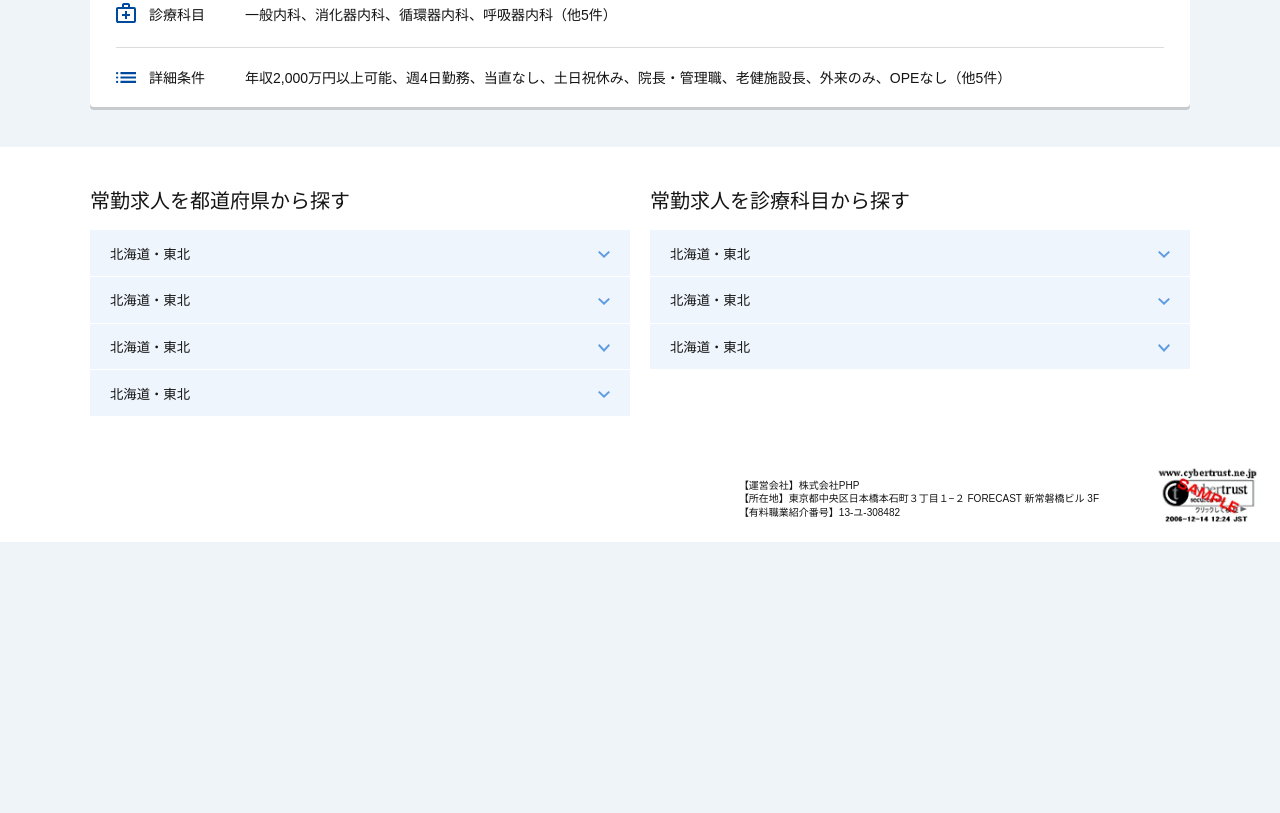
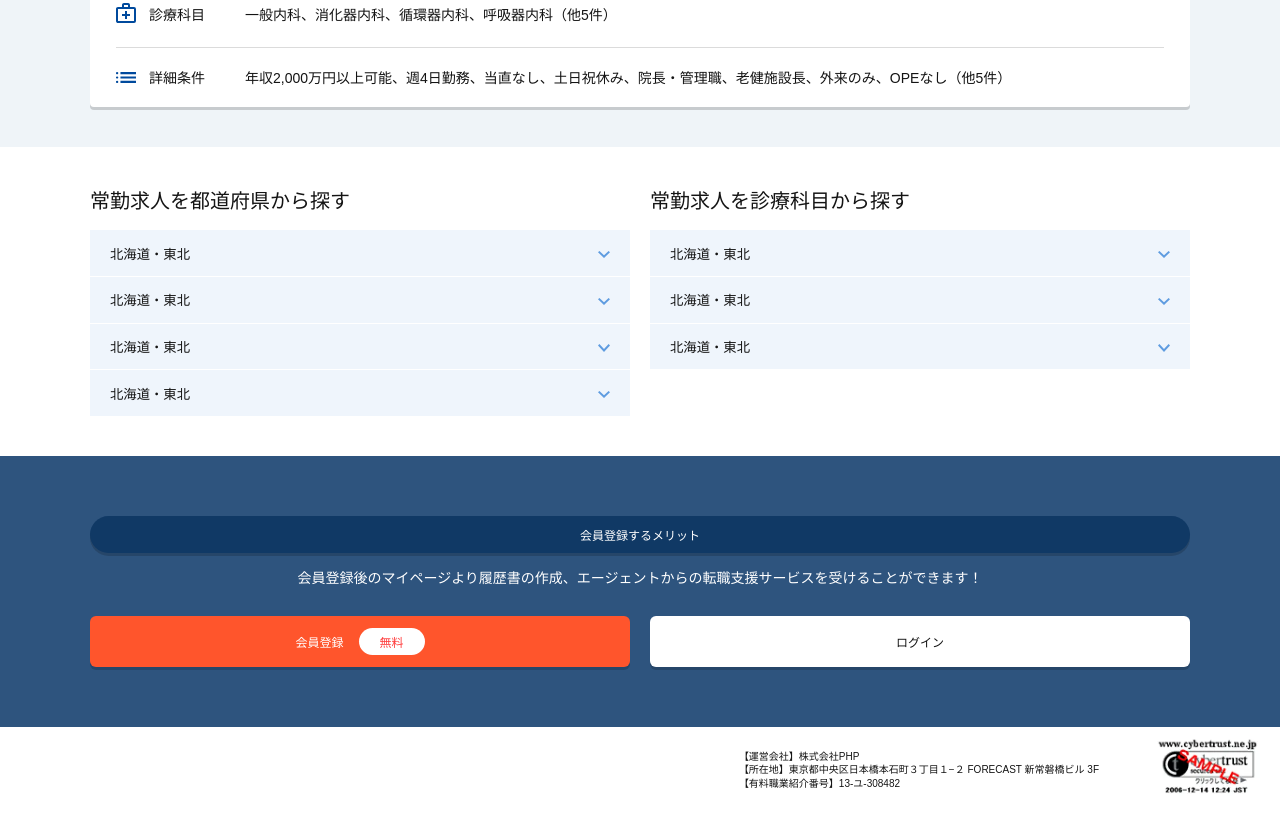
Before and after one commit to huypham00it/ekay, a plain HTML site: page index.html in a window 1280 px wide. Shown: the part 2229-3042 px from the top of the page. Before the commit the page ends 2771 px from the top, so only its background shows below. Drawn offline with nearby package versions, Linux system fonts and the light colour scheme.

Commit message:
registration

```diff
--- a/index.html
+++ b/index.html
@@ -1071,12 +1071,9 @@
                 </div>
               </div>
             </div>
-
           </div>
           <div>
-            <h3 class="jobs-references__heading">
-              常勤求人を診療科目から探す
-            </h3>
+            <h3 class="jobs-references__heading">常勤求人を診療科目から探す</h3>
             <div class="jobs-references__list">
               <div class="job-references__list-item">
                 <div class="label toggle-collapse">
@@ -1212,7 +1209,34 @@
       </div>
     </section>
 
-    <!-- Header -->
+    <!-- Registration -->
+    <section class="registration">
+      <div class="container">
+
+        <button class="btn btn--block btn--rounded btn--style-1 registration-button">
+          会員登録するメリット
+        </button>
+        <p class="registration-info">
+          会員登録後のマイページより履歴書の作成、エージェントからの転職支援サービスを受けることができます！
+        </p>
+        <div class="row row-cols-2 row-cols-sm-1 registration-buttons">
+          <div class="col">
+            <button class="btn btn--block btn--primary btn--large">
+              <span>会員登録</span
+              ><span class="btn btn--rounded register-tag">無料</span>
+            </button>
+          </div>
+          <div class="col">
+            <button class="btn btn--block btn--no-margin btn--large login-btn">
+              ログイン
+            </button>
+          </div>
+        </div>
+      </div>
+
+    </section>
+
+    <!-- Footer -->
     <footer id="footer" class="footer"></footer>
     <script>
       load("#footer", "./templates/footer.html");
--- a/scss/components/_buttons.scss
+++ b/scss/components/_buttons.scss
@@ -36,6 +36,10 @@
         background: #ff552c;
     }
 
+    &--style-1 {
+        background: #103965;
+    }
+
     &--outline {
         background: transparent;
         border: 1px solid #d2d1d6;
--- a/scss/pages/_home.scss
+++ b/scss/pages/_home.scss
@@ -655,4 +655,47 @@
       margin-top: 1px;
     }
   }
+
+  // Registration
+  .registration {
+    padding: 60px 0;
+    background-color: #2E547E;
+
+    @include abstracts.screen(sm) {
+      padding: 25px 0;
+    }
+
+    &-info {
+      margin: 15px 0 29px;
+      text-align: center;
+      color: var(--white-color);
+
+      @include abstracts.screen(sm) {
+        margin: 13px 0 17px;
+      }
+    }
+
+    &-button {
+      color: var(--white-color);
+      padding: 10px;
+    }
+
+    button {
+      height: 100%;
+      box-shadow: 0 3px 0 rgba(0, 0, 0, 0.17);
+
+      .register-tag {
+        color: var(--secondary-color);
+      }
+    }
+
+    &-buttons {
+      --grid-gutter-x: 20px;
+
+      @include abstracts.screen(sm) {
+        --grid-gutter-y: 8px;
+      }
+    }
+
+  }
 }
```
Also changed, not shown: assets/css/main.css, 1 other file.
